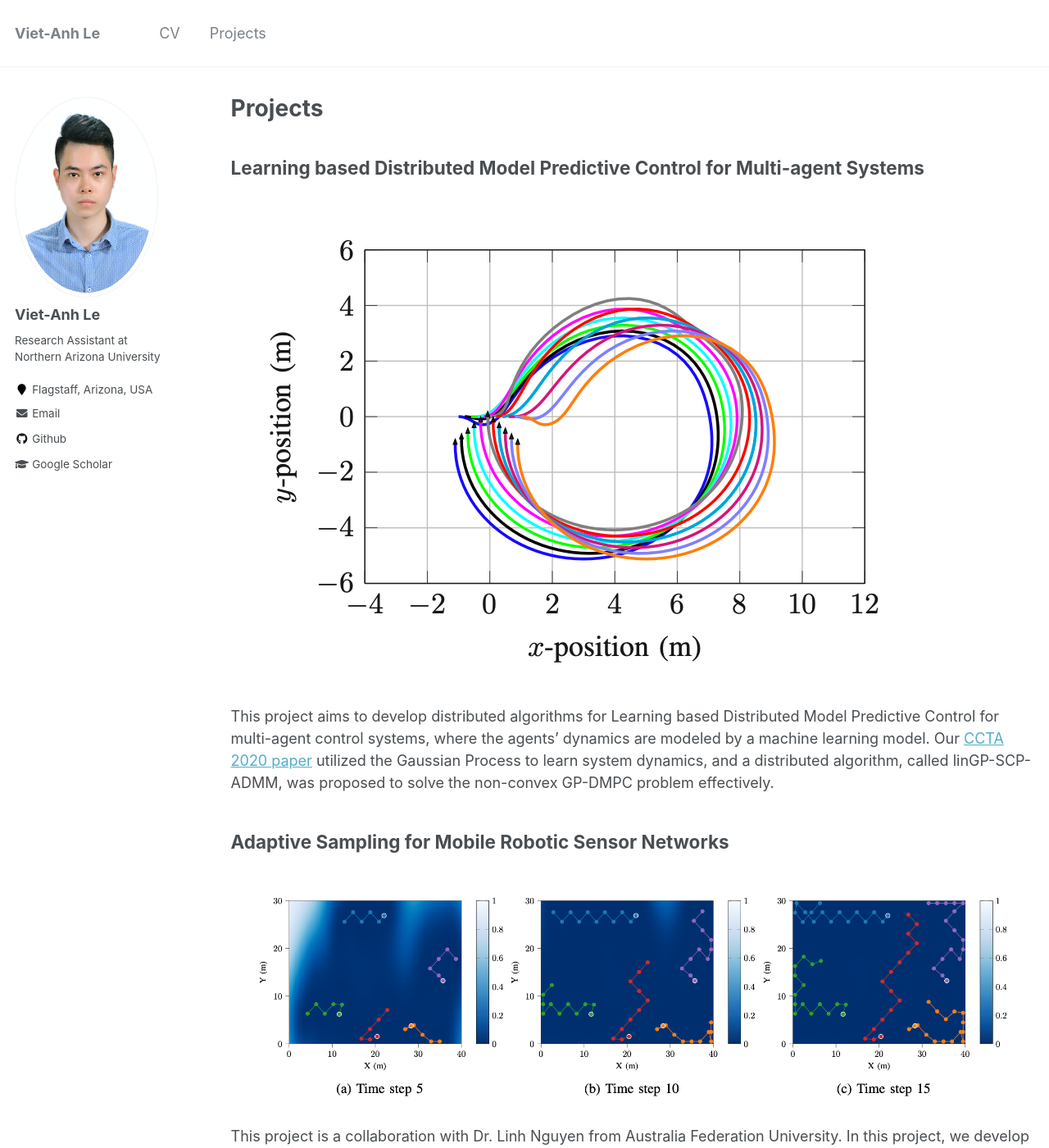
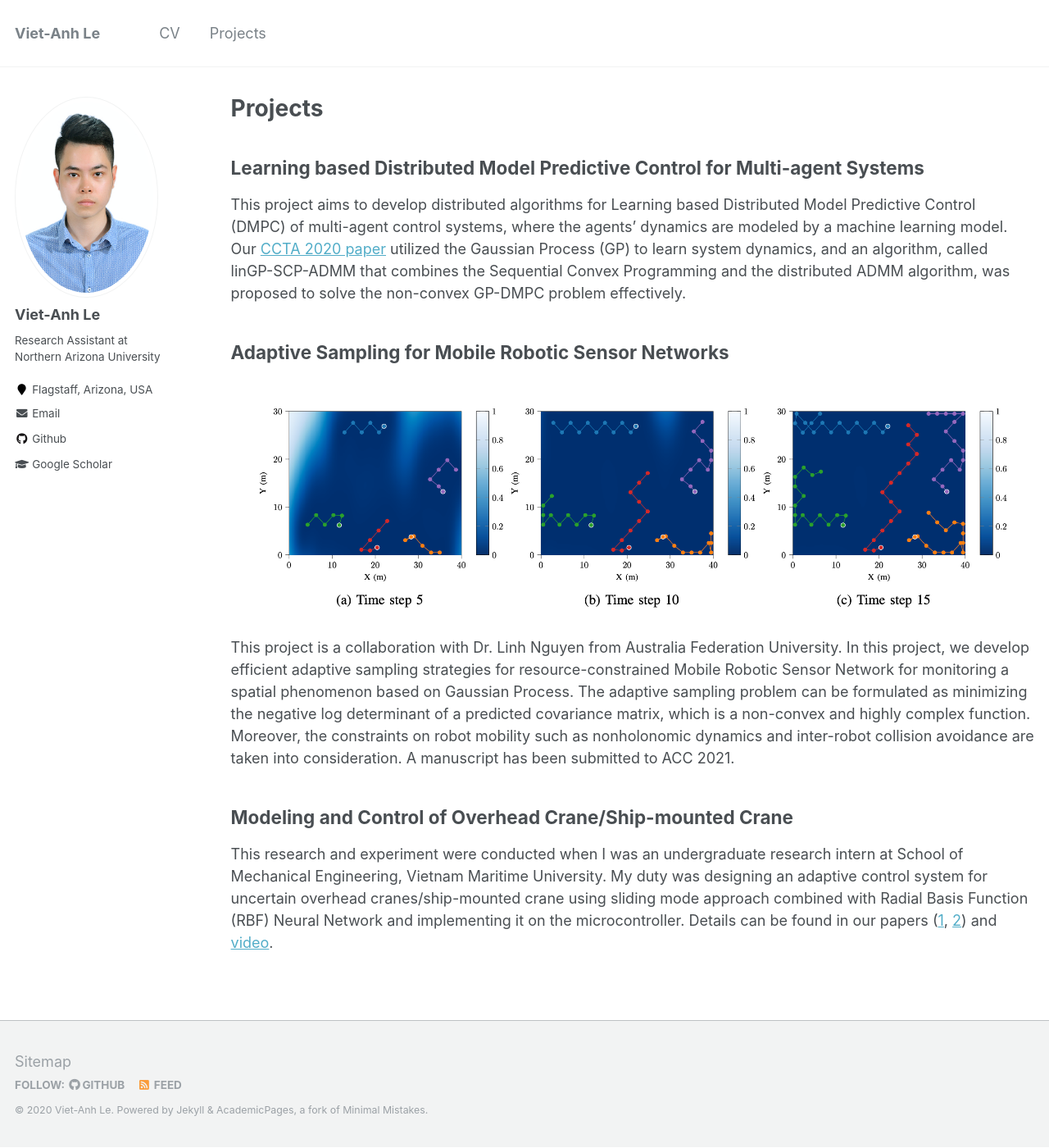
Before and after one commit to vietanhle0101/vietanhle0101.github.io, a Jekyll site: the page built from _pages/projects.md, in a window 1280 px wide and 1400 px high. Shown: the whole window at 82% size. Built offline with Jekyll 4.4.1, drawn with Linux system fonts in a browser that asks for light colours.

Commit message:
minor revision

```diff
--- a/_pages/projects.md
+++ b/_pages/projects.md
@@ -6,9 +6,9 @@ author_profile: true
 ---
 
 ## Learning based Distributed Model Predictive Control for Multi-agent Systems
-![](../images/ccta.png)
+<!-- ![](../images/ccta.png) -->
 
-This project aims to develop distributed algorithms for Learning based Distributed Model Predictive Control for multi-agent control systems, where the agents’ dynamics are modeled by a machine learning model. Our [CCTA 2020 paper](https://ieeexplore.ieee.org/abstract/document/9206390) utilized the Gaussian Process to learn system dynamics, and a distributed algorithm, called linGP-SCP-ADMM, was proposed to solve the non-convex GP-DMPC problem effectively.
+This project aims to develop distributed algorithms for Learning based Distributed Model Predictive Control (DMPC) of multi-agent control systems, where the agents’ dynamics are modeled by a machine learning model. Our [CCTA 2020 paper](https://ieeexplore.ieee.org/abstract/document/9206390) utilized the Gaussian Process (GP) to learn system dynamics, and an algorithm, called linGP-SCP-ADMM that combines the Sequential Convex Programming and the distributed ADMM algorithm, was proposed to solve the non-convex GP-DMPC problem effectively.
 
 ## Adaptive Sampling for Mobile Robotic Sensor Networks
 ![](../images/mrsn.png)
```
Also changed, not shown: 1 other file.
